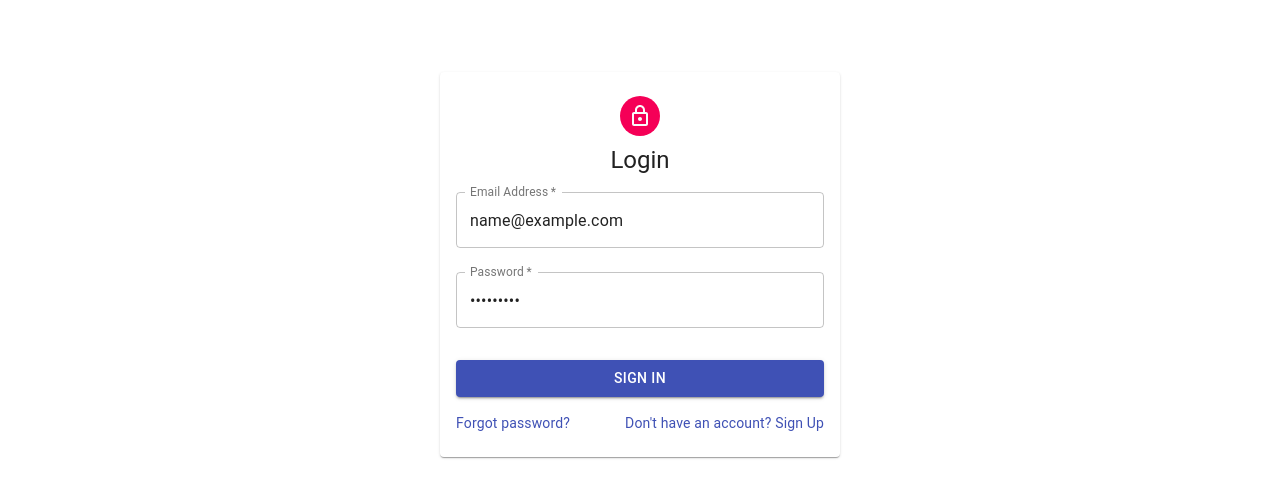
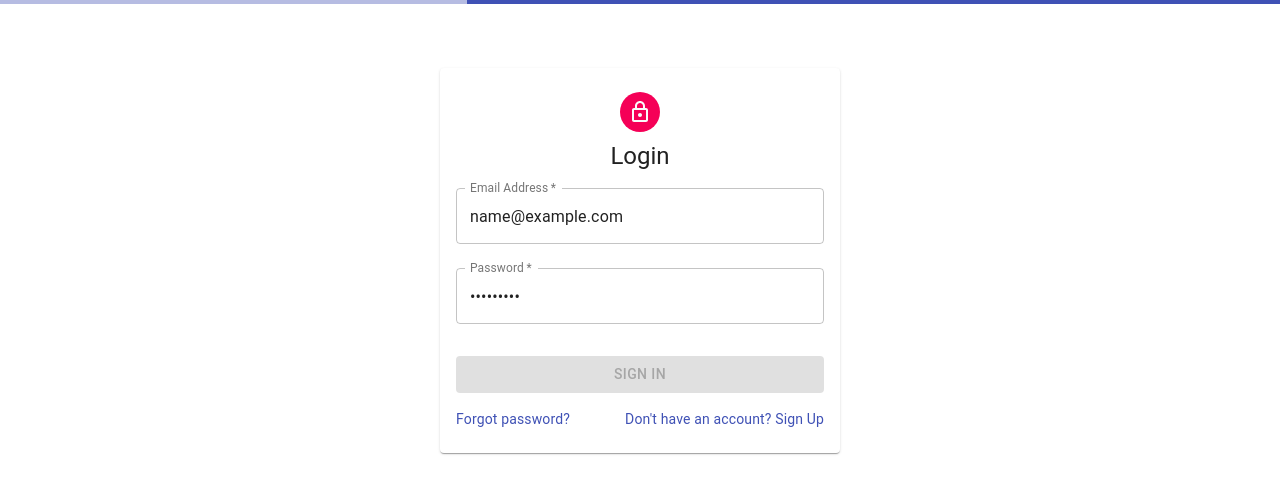
Before and after one commit to thegauravthakur/clister-reactjs, a React (Create React App) app: page / in a window 1280 px wide. Both pictures are taken after typing "name@example.com", "Sample123" into the empty fields and a click on the button "SIGN IN". Shown: the top 498 px of the page. Built offline with nearby package versions, Linux system fonts and the light colour scheme; no server answers.

Commit message:
added firebase auth

```diff
--- a/package.json
+++ b/package.json
@@ -5,9 +5,11 @@
   "dependencies": {
     "@material-ui/core": "^4.11.0",
     "@material-ui/icons": "^4.9.1",
+    "@material-ui/lab": "^4.0.0-alpha.56",
     "@testing-library/jest-dom": "^4.2.4",
     "@testing-library/react": "^9.3.2",
     "@testing-library/user-event": "^7.1.2",
+    "firebase": "^7.20.0",
     "react": "^16.13.1",
     "react-dom": "^16.13.1",
     "react-scripts": "3.4.3"
--- a/public/index.html
+++ b/public/index.html
@@ -7,7 +7,7 @@
     <meta http-equiv="X-UA-Compatible" content="ie=edge">
     <title>CLister: Clean Listing App</title>
 </head>
-<body>
+<body style="margin: 0">
   <div id="root"></div>
 </body>
 </html>
--- a/src/components/LoginPage.js
+++ b/src/components/LoginPage.js
@@ -1,7 +1,8 @@
 import React, {useState} from "react";
-import {Grid, Card, CardContent, TextField, Typography, Avatar, Button, Link} from "@material-ui/core";
+import {Grid, Card, CardContent, TextField, Typography, Avatar, Button, Link, LinearProgress} from "@material-ui/core";
 import {makeStyles} from "@material-ui/core/styles";
 import LockOutlinedIcon from '@material-ui/icons/LockOutlined';
+import app from "../firebase/base";
 
 const useStyles = makeStyles((theme) => ({
     root: {
@@ -25,12 +26,24 @@ const useStyles = makeStyles((theme) => ({
 const LoginPage = () => {
     const [email, setEmail] = useState('');
     const [password, setPassword] = useState('');
-    const onSubmitHandler = (event) => {
+    const [loading, setLoading] = useState(false);
+
+    const onSubmitHandler = async (event) => {
         event.preventDefault();
-        console.log(email, password)
+        setLoading(true);
+        await app.auth().signInWithEmailAndPassword(email, password).then(() => {
+            setLoading(false);
+            alert('logged in')
+        }).catch(e => {
+            setLoading(false);
+            alert(e);
+        });
+
     }
     const classes = useStyles();
     return (
+        <div>
+            {loading ? <LinearProgress/> : null}
             <Grid container direction="column" justify="flex-start" alignItems="center">
                 <Card className={classes.root}>
                     <CardContent className={classes.card}>
@@ -43,7 +56,8 @@ const LoginPage = () => {
                                        variant='outlined' onChange={(e) => setEmail(e.target.value)}/>
                             <TextField required margin='normal' fullWidth label='Password' variant='outlined'
                                        type='password' onChange={(e) => setPassword(e.target.value)}/>
-                        <Button type='submit' className={classes.submit} fullWidth variant="contained" color="primary">
+                            <Button disabled={loading} type='submit' className={classes.submit} fullWidth
+                                    variant="contained" color="primary">
                                 Sign In
                             </Button>
                             <Grid container justify='space-between'>
@@ -62,6 +76,7 @@ const LoginPage = () => {
                     </CardContent>
                 </Card>
             </Grid>
+        </div>
     )
 }
 
--- /dev/null
+++ b/src/firebase/base.js
@@ -0,0 +1,15 @@
+import * as firebase from "firebase/app";
+import "firebase/firestore"
+import "firebase/auth"
+
+const firebaseConfig = {
+    apiKey: process.env.REACT_APP_FIREBASE_KEY,
+    authDomain: process.env.REACT_APP_FIREBASE_DOMAIN,
+    databaseURL: process.env.REACT_APP_FIREBASE_DATABASE,
+    projectId: process.env.REACT_APP_FIREBASE_PROJECT_ID,
+    storageBucket: process.env.REACT_APP_FIREBASE_STORAGE_BUCKET,
+    messagingSenderId: process.env.REACT_APP_FIREBASE_SENDER_ID,
+    appId: process.env.REACT_APP_FIREBASE_APP_ID
+};
+const app = firebase.initializeApp(firebaseConfig)
+export default app;
```
Also changed, not shown: 2 other files (tests, documents, lock files or other folders). Lines whose indentation alone changed are shown as unchanged.
